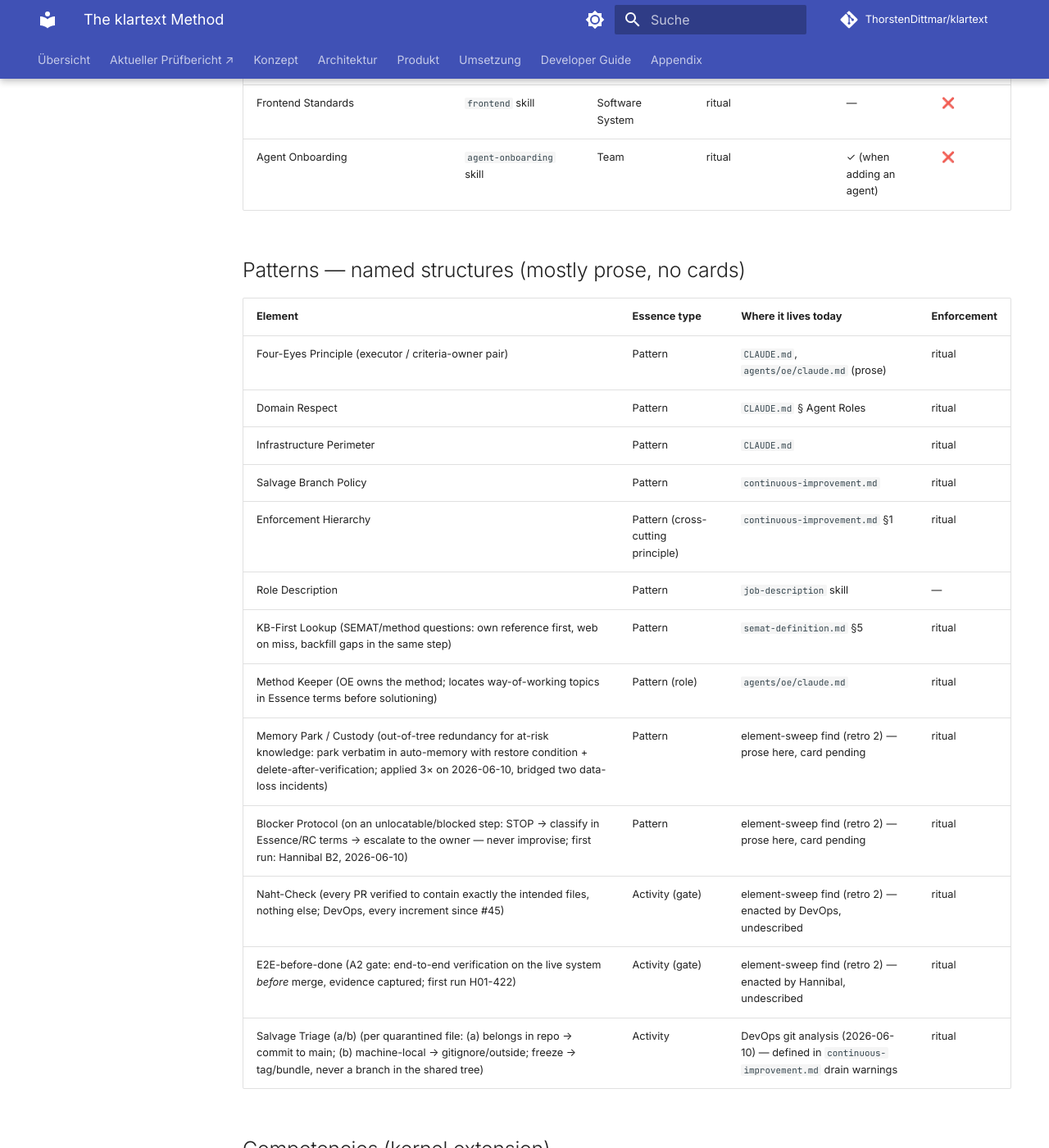
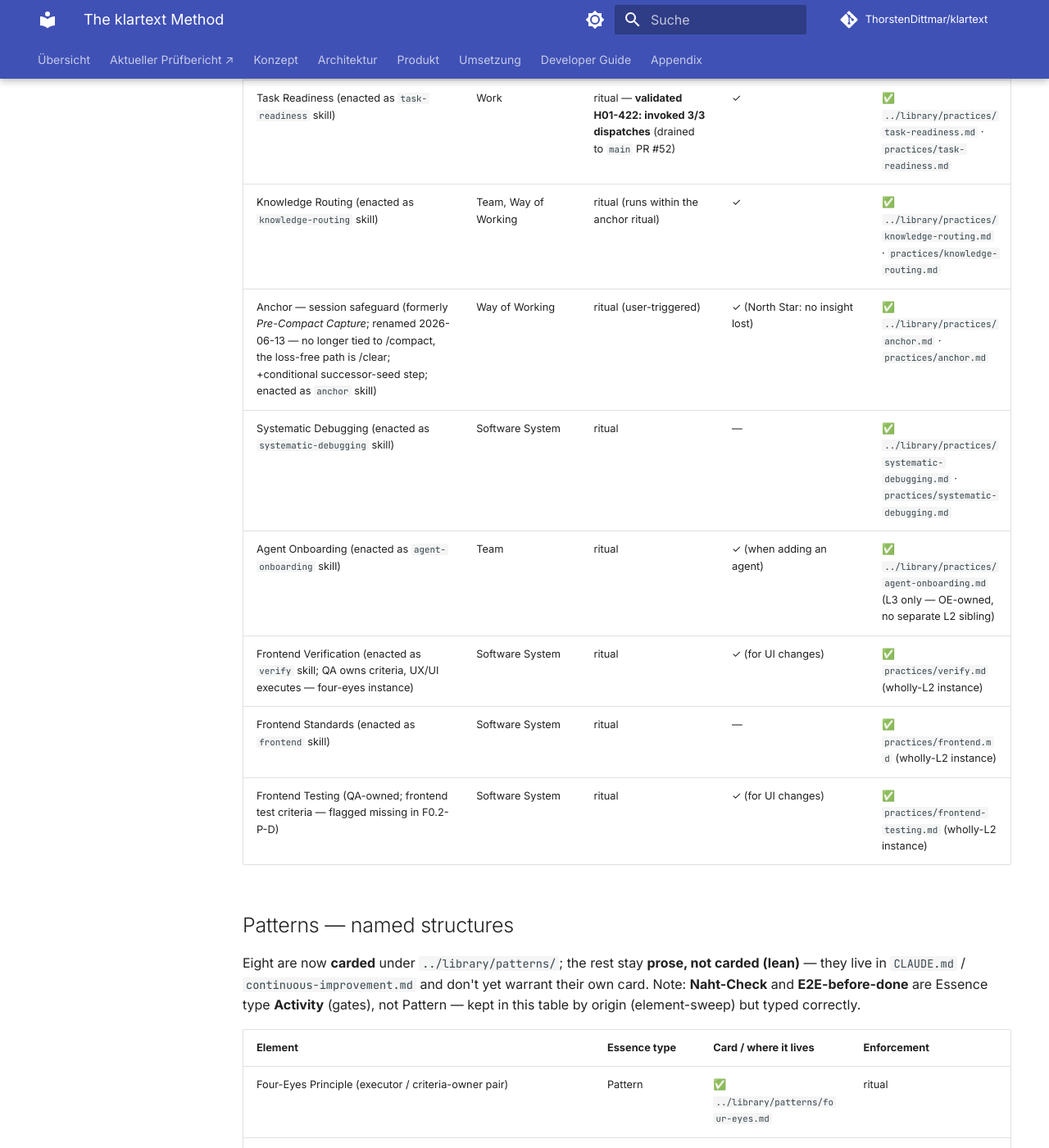
Before and after one commit to ThorstenDittmar/klartext, an MkDocs documentation site: the page built from docs/method/enactment/method.md, in a window 1280 px wide and 1400 px high, scrolled down 2369 px. Shown: the whole window at 82% size. Built offline with MkDocs 1.6.1 and Material for MkDocs 9.7.7, drawn with Linux system fonts in a browser that asks for light colours; comment, search, counter and statistics services are not loaded; some of the changed text lies outside the part shown.

Commit message:
feat(method): F0.2-P-F — complete the Method-composition register (cards ❌→✅)
Close the migration diagnostic: every composed practice and the eight
carded patterns now resolve to an L3 definition card (and L2 instance
where one exists). This document is now an explicit Method-composition
object: Library practices composed with their lived Alpha states.

- Merge the two practice tables into one "Practices — composed" register;
  flip all 10 formerly-pending ❌ rows to ✅ (TDD, QA Review, QA Retro,
  Task Readiness, Knowledge Routing, Anchor, Frontend Verification,
  Systematic Debugging, Frontend Standards, Agent Onboarding).
- Add a dedicated Frontend Testing row (QA-owned, enactment/practices/
  frontend-testing.md) flagged missing in P-D.
- Point each carded pattern at library/patterns/<name>.md; type
  naht-check + e2e-before-done as Activity (gates), not Pattern; keep the
  un-carded patterns as prose, not carded (lean).
- Expand Resources: superpowers, IJI Agile Retrospective Essentials,
  Fowler Parallel Change/expand–contract, Essence Kernel/Language — all
  referenced, never vendored.
- Point Dependency Contracts at the L3 element card +
  contracts/{memory-substrate,superpowers}.md.
- Close the now-resolved Known-gaps entries; keep Walking Skeleton card,
  task-readiness advisory, briefings/sign-offs homes open.

Agent: oe (spawned f0.2-pf-method-composition)
Co-Authored-By: Claude Opus 4.8 (1M context) <noreply@anthropic.com>

```diff
--- a/docs/method/enactment/method.md
+++ b/docs/method/enactment/method.md
@@ -1,6 +1,16 @@
 # The klartext Method
 
 This is klartext's **Method-composition object** (L2). F0.2 completes it (composed Library practices + lived Alpha states).
+
+> **What this document *is* (composition statement).** This register **is** klartext's instance of the Essence
+> **Method** element — *the composition of the kernel and a set of practices for a specific purpose*. Concretely:
+> the **Library practices** (the reusable L3 cards under `../library/practices/`, `../library/patterns/`,
+> `../library/dependency-contract.md`, `../library/resources/`) **composed** into our way of working and shown
+> here **with their lived Alpha states** (which Alpha each advances, enforcement, NN, and — for the practices we
+> have actually run — their validated lifecycle). Each row links the **L3 definition** (reusable card) and, where
+> one exists, the **L2 instance** (our enacted sibling under `practices/`). F0.1 produced the cards; F0.2-P-F
+> closes the register so every composed element resolves to a card. Path convention: bare `practices/…` /
+> `contracts/…` paths are L2 (this `enactment/` tree); `../library/…` paths are L3.
 
 > **Scope.** The **composition of our way of working**: the authoritative register of the elements — Practices,
 > Patterns, Work Products, gates, roles — that make up the klartext method, each with its Essence type, the
@@ -30,52 +40,57 @@ This is klartext's **Method-composition object** (L2). F0.2 completes it (compos
 > working are method knowledge of equal rank to decisions *for* one — they must survive compactions and
 > generation changes.
 
-## Practices — described (cards exist)
+## Practices — composed (all carded)
 
-| Element | Advances Alpha | Enforcement | NN | Card |
+Every composed practice now resolves to an **L3 definition card** (`../library/practices/`) and, where we enact
+it as our own sibling, an **L2 instance** (`practices/`). The migration diagnostic that this column used to
+carry (the ❌ "enacted but not described" backlog) is **closed by F0.2** — the table below merges the formerly
+two-part split into one register. Several of these are *enacted as Claude Code skills*; the skill is the
+executable L2 enactment, the card is the L3 description.
+
+| Element | Advances Alpha | Enforcement | NN | Card (L3 def · L2 instance) |
 |---|---|---|---|---|
-| Improvement Step | Way of Working | ritual | ✓ | ✅ `practices/improvement-step.md` |
-| Document Scoping | Way of Working | ritual | — | ✅ `practices/document-scoping.md` |
-| Retrospective | Way of Working (tracks Improvement sub-alpha) | ritual | ✓ (Work cannot reach *Closed* without it) | ✅ `practices/retrospective.md` |
-| Merge Protocol | Work | ritual | ✓ (for parallel dispatches) | ✅ `practices/merge-protocol.md` |
-| Environment Knowledge | Way of Working | ritual (manual canary — flagship Resource not scriptable) | ✓ (before an env-fact-dependent decision; after a tool update) | ✅ `practices/environment-knowledge.md` |
-| Controlled Method Rollout | Way of Working | ritual (classification gate + drift/G2 verify = mechanical promotions, DevOps) | ✓ (every way-of-working change: classify breaking-for-a-drifted-agent → rolling default / barrier for breaking) | ✅ `practices/controlled-method-rollout.md` |
+| Improvement Step | Way of Working | ritual | ✓ | ✅ `../library/practices/improvement-step.md` · `practices/improvement-step.md` |
+| Document Scoping | Way of Working | ritual | — | ✅ `../library/practices/document-scoping.md` · `practices/document-scoping.md` |
+| Retrospective | Way of Working (tracks Improvement sub-alpha) | ritual | ✓ (Work cannot reach *Closed* without it) | ✅ `../library/practices/retrospective.md` · `practices/retrospective.md` |
+| Merge Protocol | Work | ritual | ✓ (for parallel dispatches) | ✅ `../library/practices/merge-protocol.md` · `practices/merge-protocol.md` |
+| Environment Knowledge | Way of Working | ritual (manual canary — flagship Resource not scriptable) | ✓ (before an env-fact-dependent decision; after a tool update) | ✅ `../library/practices/environment-knowledge.md` · `practices/environment-knowledge.md` |
+| Controlled Method Rollout | Way of Working | ritual (classification gate + drift/G2 verify = mechanical promotions, DevOps) | ✓ (every way-of-working change: classify breaking-for-a-drifted-agent → rolling default / barrier for breaking) | ✅ `../library/practices/controlled-method-rollout.md` · `practices/controlled-method-rollout.md` |
+| TDD (enacted as `tdd` skill, wraps superpowers TDD) | Software System, Requirements | ritual + partly mechanical (CI test gate) | ✓ | ✅ `../library/practices/tdd.md` · `practices/tdd.md` |
+| QA Review (enacted as `qa-review` skill, called by `tdd` step 3) | Software System | ritual | ✓ | ✅ `../library/practices/qa-review.md` · `practices/qa-review.md` |
+| QA Retro (enacted as `qa-retro` skill, test-gap learning loop) | Way of Working, Software System | ritual | ✓ (when triggered) | ✅ `../library/practices/qa-retro.md` · `practices/qa-retro.md` |
+| Task Readiness (enacted as `task-readiness` skill) | Work | ritual — **validated H01-422: invoked 3/3 dispatches** (drained to `main` PR #52) | ✓ | ✅ `../library/practices/task-readiness.md` · `practices/task-readiness.md` |
+| Knowledge Routing (enacted as `knowledge-routing` skill) | Team, Way of Working | ritual (runs within the anchor ritual) | ✓ | ✅ `../library/practices/knowledge-routing.md` · `practices/knowledge-routing.md` |
+| Anchor — session safeguard (formerly *Pre-Compact Capture*; renamed 2026-06-13 — no longer tied to /compact, the loss-free path is /clear; +conditional successor-seed step; enacted as `anchor` skill) | Way of Working | ritual (user-triggered) | ✓ (North Star: no insight lost) | ✅ `../library/practices/anchor.md` · `practices/anchor.md` |
+| Systematic Debugging (enacted as `systematic-debugging` skill) | Software System | ritual | — | ✅ `../library/practices/systematic-debugging.md` · `practices/systematic-debugging.md` |
+| Agent Onboarding (enacted as `agent-onboarding` skill) | Team | ritual | ✓ (when adding an agent) | ✅ `../library/practices/agent-onboarding.md` (L3 only — OE-owned, no separate L2 sibling) |
+| Frontend Verification (enacted as `verify` skill; QA owns criteria, UX/UI executes — four-eyes instance) | Software System | ritual | ✓ (for UI changes) | ✅ `practices/verify.md` (wholly-L2 instance) |
+| Frontend Standards (enacted as `frontend` skill) | Software System | ritual | — | ✅ `practices/frontend.md` (wholly-L2 instance) |
+| Frontend Testing (QA-owned; frontend test criteria — flagged missing in F0.2-P-D) | Software System | ritual | ✓ (for UI changes) | ✅ `practices/frontend-testing.md` (wholly-L2 instance) |
 
-## Practices — enacted as skills (cards pending)
+## Patterns — named structures
 
-Lived practices: each has an executable enactment (a Claude Code skill) but no description card yet — the
-inverse of RC1 (*enforced-ish but not described* instead of *described but not enforced*).
+Eight are now **carded** under `../library/patterns/`; the rest stay **prose, not carded (lean)** — they live in
+`CLAUDE.md` / `continuous-improvement.md` and don't yet warrant their own card. Note: **Naht-Check** and
+**E2E-before-done** are Essence type **Activity** (gates), not Pattern — kept in this table by origin (element-sweep)
+but typed correctly.
 
-| Element | Enacted as | Advances Alpha | Enforcement today | NN | Card |
-|---|---|---|---|---|---|
-| TDD | `tdd` skill (wraps superpowers TDD) | Software System, Requirements | ritual + partly mechanical (CI test gate) | ✓ | ❌ |
-| QA Review | `qa-review` skill (called by `tdd` step 3) | Software System | ritual | ✓ | ❌ |
-| QA Retro | `qa-retro` skill (test-gap learning loop) | Way of Working, Software System | ritual | ✓ (when triggered) | ❌ |
-| Task Readiness | `task-readiness` skill | Work | ritual — **validated H01-422: invoked 3/3 dispatches** (drained to `main` PR #52) | ✓ | ❌ |
-| Knowledge Routing | `knowledge-routing` skill | Team, Way of Working | ritual (runs within the anchor ritual) | ✓ | ❌ |
-| Anchor — session safeguard (formerly *Pre-Compact Capture*; renamed 2026-06-13 — no longer tied to /compact, the loss-free path is /clear; +conditional successor-seed step) | `anchor` skill (`docs/superpowers/skills/anchor.md`) | Way of Working | ritual (user-triggered) | ✓ (North Star: no insight lost) | ❌ |
-| Frontend Verification | `verify` skill (QA owns criteria, UX/UI executes — four-eyes instance) | Software System | ritual | ✓ (for UI changes) | ❌ |
-| Systematic Debugging | `systematic-debugging` skill | Software System | ritual | — | ❌ |
-| Frontend Standards | `frontend` skill | Software System | ritual | — | ❌ |
-| Agent Onboarding | `agent-onboarding` skill | Team | ritual | ✓ (when adding an agent) | ❌ |
-
-## Patterns — named structures (mostly prose, no cards)
-
-| Element | Essence type | Where it lives today | Enforcement |
+| Element | Essence type | Card / where it lives | Enforcement |
 |---|---|---|---|
-| Four-Eyes Principle (executor / criteria-owner pair) | Pattern | `CLAUDE.md`, `agents/oe/claude.md` (prose) | ritual |
-| Domain Respect | Pattern | `CLAUDE.md` § Agent Roles | ritual |
-| Infrastructure Perimeter | Pattern | `CLAUDE.md` | ritual |
-| Salvage Branch Policy | Pattern | `continuous-improvement.md` | ritual |
-| Enforcement Hierarchy | Pattern (cross-cutting principle) | `continuous-improvement.md` §1 | ritual |
-| Role Description | Pattern | `job-description` skill | — |
-| KB-First Lookup (SEMAT/method questions: own reference first, web on miss, backfill gaps in the same step) | Pattern | `semat-definition.md` §5 | ritual |
-| Method Keeper (OE owns the method; locates way-of-working topics in Essence terms before solutioning) | Pattern (role) | `agents/oe/claude.md` | ritual |
-| Memory Park / Custody (out-of-tree redundancy for at-risk knowledge: park verbatim in auto-memory with restore condition + delete-after-verification; applied 3× on 2026-06-10, bridged two data-loss incidents) | Pattern | element-sweep find (retro 2) — prose here, card pending | ritual |
-| Blocker Protocol (on an unlocatable/blocked step: STOP → classify in Essence/RC terms → escalate to the owner — never improvise; first run: Hannibal B2, 2026-06-10) | Pattern | element-sweep find (retro 2) — prose here, card pending | ritual |
-| Naht-Check (every PR verified to contain exactly the intended files, nothing else; DevOps, every increment since #45) | Activity (gate) | element-sweep find (retro 2) — enacted by DevOps, undescribed | ritual |
-| E2E-before-done (A2 gate: end-to-end verification on the live system *before* merge, evidence captured; first run H01-422) | Activity (gate) | element-sweep find (retro 2) — enacted by Hannibal, undescribed | ritual |
-| Salvage Triage (a/b) (per quarantined file: (a) belongs in repo → commit to main; (b) machine-local → gitignore/outside; freeze → tag/bundle, never a branch in the shared tree) | Activity | DevOps git analysis (2026-06-10) — defined in `continuous-improvement.md` drain warnings | ritual |
+| Four-Eyes Principle (executor / criteria-owner pair) | Pattern | ✅ `../library/patterns/four-eyes.md` | ritual |
+| KB-First Lookup (SEMAT/method questions: own reference first, web on miss, backfill gaps in the same step) | Pattern | ✅ `../library/patterns/kb-first-lookup.md` | ritual |
+| Method Keeper (OE owns the method; locates way-of-working topics in Essence terms before solutioning) | Pattern (role) | ✅ `../library/patterns/method-keeper.md` | ritual |
+| Memory Park / Custody (out-of-tree redundancy for at-risk knowledge: park verbatim in auto-memory with restore condition + delete-after-verification; applied 3× on 2026-06-10, bridged two data-loss incidents) | Pattern | ✅ `../library/patterns/memory-park.md` | ritual |
+| Blocker Protocol (on an unlocatable/blocked step: STOP → classify in Essence/RC terms → escalate to the owner — never improvise; first run: Hannibal B2, 2026-06-10) | Pattern | ✅ `../library/patterns/blocker-protocol.md` | ritual |
+| Agent Provenance (every agent self-stamps its work — commit trailer / file header — so authorship survives compaction; C5 substrate clause) | Pattern | ✅ `../library/patterns/agent-provenance.md` | ritual (mechanical detection deferred — see Dependency Contracts C5) |
+| Naht-Check (every PR verified to contain exactly the intended files, nothing else; DevOps, every increment since #45) | **Activity** (gate) | ✅ `../library/patterns/naht-check.md` | ritual |
+| E2E-before-done (A2 gate: end-to-end verification on the live system *before* merge, evidence captured; first run H01-422) | **Activity** (gate) | ✅ `../library/patterns/e2e-before-done.md` | ritual |
+| Domain Respect | Pattern | prose (`CLAUDE.md` § Agent Roles), not carded (lean) | ritual |
+| Infrastructure Perimeter | Pattern | prose (`CLAUDE.md`), not carded (lean) | ritual |
+| Salvage Branch Policy | Pattern | prose (`continuous-improvement.md`), not carded (lean) | ritual |
+| Enforcement Hierarchy | Pattern (cross-cutting principle) | prose (`continuous-improvement.md` §1), not carded (lean) | ritual |
+| Role Description | Pattern | prose (`job-description` skill), not carded (lean) | — |
+| Salvage Triage (a/b) (per quarantined file: (a) belongs in repo → commit to main; (b) machine-local → gitignore/outside; freeze → tag/bundle, never a branch in the shared tree) | Activity | prose (`continuous-improvement.md` drain warnings), not carded (lean) | ritual |
 
 ## Competencies (kernel extension)
 
@@ -111,16 +126,28 @@ Knowledge** practice. Each carries version-binding + a manual **Canary** + a **d
 OE (form + home); empirical content four-eyes-verified by the testing agent (DevOps). Distinct from **Resources**
 below (which we *reference*, not *produce*).
 
-**Dependency Contracts** (`contracts/`, L2 clauses; the generic L3 element is `../library/dependency-contract.md`) — the **invariants our way of working
-requires from** a central IT component we depend on (the *upstream* counterpart to a **dependency chain**,
-which lists the downstream blast radius). Each clause carries its blast radius + a falsifiable check. New lean
-element (2026-06-14), KB-confirmed distinct from the dependency chain. Owner OE (form + clauses); mechanization
-+ empirical content four-eyes (DevOps). First instance: `contracts/memory-substrate.md` (the team memory + inbox
-+ pin substrate; C1–C5 specified — C1/C3 live #117, **C2/C4 live #133**, C5 provenance = self-stamp *ritual*
-(mechanical detection deferred: mtime unreliable → content/git-based design strand, OE-owned)). Bind only **central** functionality this way — *Flut vermeiden*.
+**Dependency Contracts** — the **invariants our way of working requires from** a central IT component we depend
+on (the *upstream* counterpart to a **dependency chain**, which lists the downstream blast radius). Each clause
+carries its blast radius + a falsifiable check. New lean element (2026-06-14), KB-confirmed distinct from the
+dependency chain. Owner OE (form + clauses); mechanization + empirical content four-eyes (DevOps). Bind only
+**central** functionality this way — *Flut vermeiden*.
+- **L3 element definition** (the generic Dependency-Contract element): ✅ `../library/dependency-contract.md`.
+- **L2 instances** (our actual contracts): ✅ `contracts/memory-substrate.md` (team memory + inbox + pin substrate;
+  C1–C5 specified — C1/C3 live #117, **C2/C4 live #133**, C5 provenance = self-stamp *ritual*; mechanical
+  detection deferred: mtime unreliable → content/git-based design strand, OE-owned) · ✅ `contracts/superpowers.md`
+  (the superpowers skill framework we build our skills on).
 
-**Resources** (referenced, not produced — Essence element): external reference assets (licensed decks,
-standards PDFs) · home `assets-local/` (gitignored; README = provenance register, convention in `setup.sh`).
+**Resources** (referenced, **never vendored/produced** — Essence element): external reference assets we depend on
+but keep outside the tree; licensed-asset home `assets-local/` (gitignored; README = provenance register,
+convention in `setup.sh`). The reusable L3 register lives at `../library/resources/`.
+- ✅ **superpowers** — `../library/resources/superpowers.md` (the skill framework; basis of `tdd`, `qa-review`,
+  `systematic-debugging`, the `verify`/`frontend` skills, and the anchor/brainstorming/plan rituals).
+- **IJI *Agile Retrospective Essentials*** — referenced by `../library/practices/retrospective.md` (the
+  Retrospective practice is *composed* from it, CC BY 4.0; the Improvement sub-alpha is adopted from it).
+- **Parallel Change / expand–contract (Martin Fowler)** — referenced by
+  `../library/practices/controlled-method-rollout.md` (adopted pattern, not invented).
+- **Essence Kernel / Language (OMG/SEMAT)** — referenced by `../library/alpha-states.md` and
+  `../library/semat-definition.md` (the meta-language and the Alpha State Cards we use as the inspection grid).
 
 > This list is the **seed of the Artifact Register** (Phase 2 instrument candidate, see
 > `continuous-improvement.md`).
@@ -139,8 +166,16 @@ the Artifact-Register pilot (Phase 2).
 
 ## Known gaps (migration diagnostic — temporary)
 
-- ~~Retro practice has no card~~ — **closed 2026-06-10** (`practices/retrospective.md`).
+- ~~Retro practice has no card~~ — **closed 2026-06-10** (`../library/practices/retrospective.md`).
 - ~~Process-learnings home missing~~ — **closed 2026-06-10** (`learnings/`).
-- **Walking Skeleton practice** — planned, no card yet.
+- ~~Practices enacted-as-skills with no description card (the ❌ backlog: TDD, QA Review, QA Retro, Task
+  Readiness, Knowledge Routing, Anchor, Frontend Verification, Systematic Debugging, Frontend Standards, Agent
+  Onboarding)~~ — **closed 2026-06-16 by F0.2** (all carded; see *Practices — composed*). The patterns backlog
+  (four-eyes, memory-park, blocker-protocol, naht-check, e2e-before-done, kb-first-lookup, method-keeper,
+  agent-provenance) is **closed** in the same step.
+- ~~Frontend test criteria missing as a distinct practice~~ — **closed 2026-06-16** (Frontend Testing row added,
+  `practices/frontend-testing.md`; flagged by QA in F0.2-P-D).
+- **Walking Skeleton practice** — planned, no card yet. *(still open)*
 - **`task-readiness` is advisory** — the only H01-grade enforcement hole still open in the skill set (T6/RC2).
-- **Briefings / sign-offs without declared homes** — RC1 candidates → Artifact Register (Phase 2).
+  *(still open — carding it did not change enforcement level)*
+- **Briefings / sign-offs without declared homes** — RC1 candidates → Artifact Register (Phase 2). *(still open)*
```
